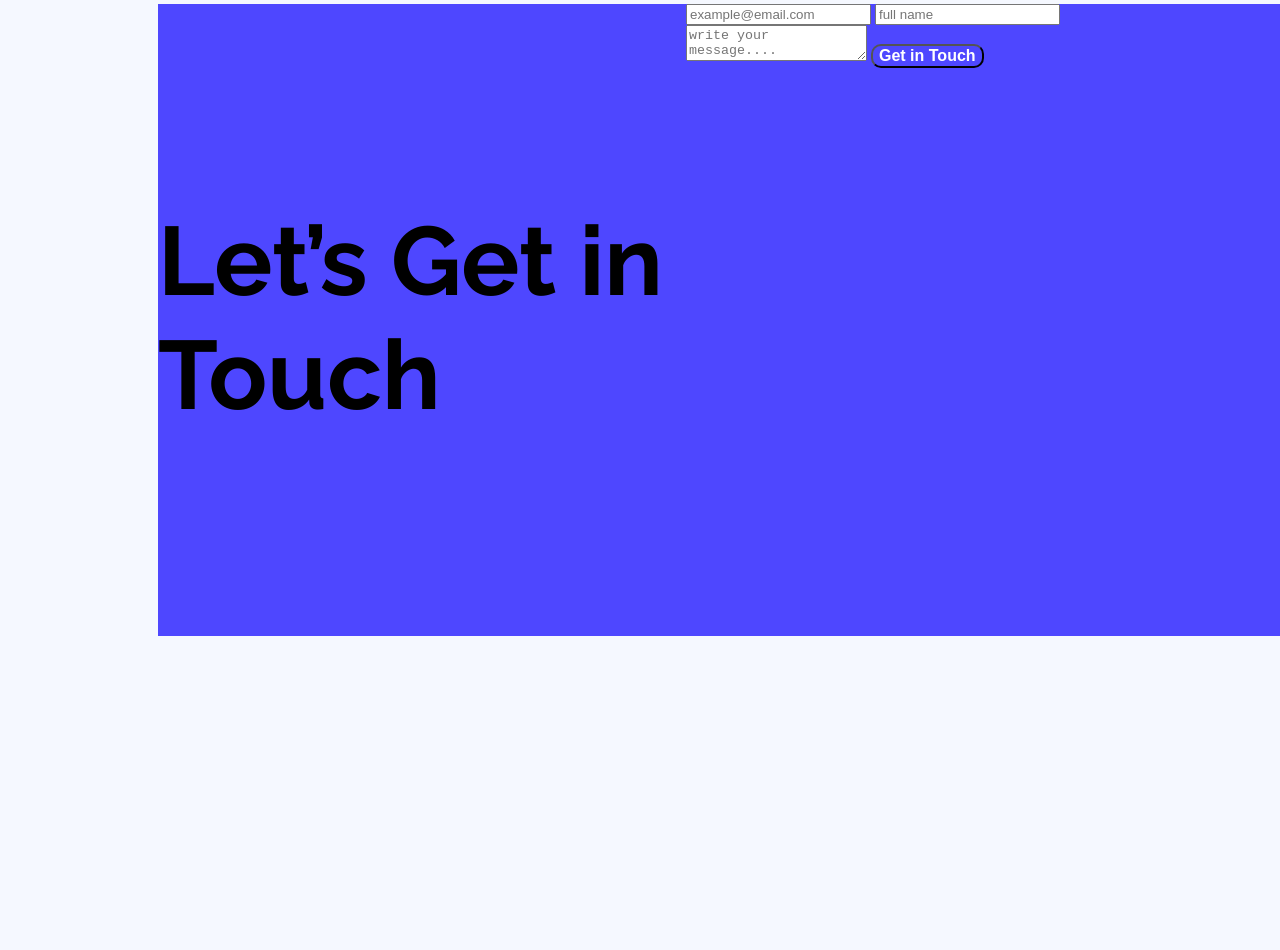
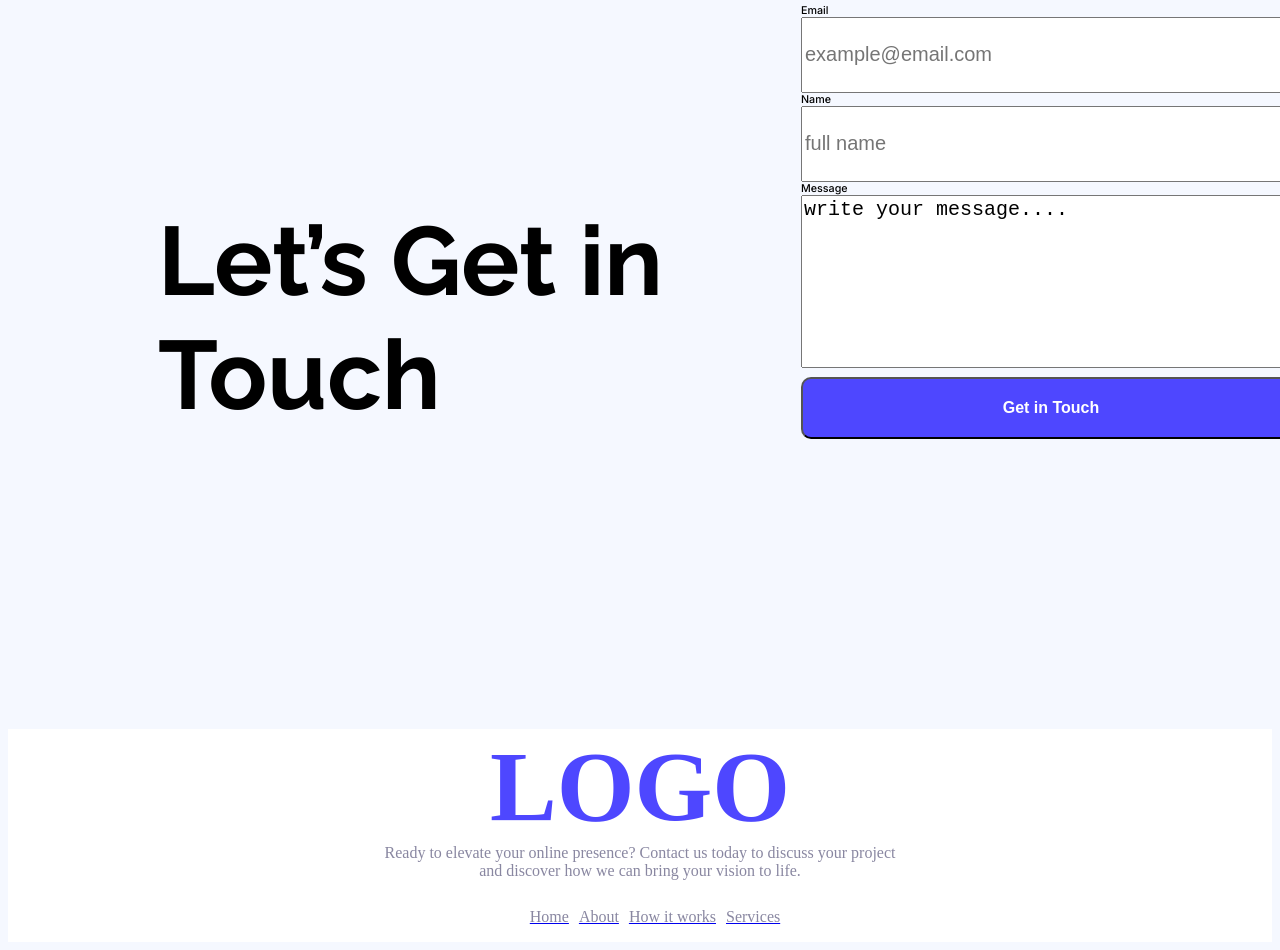
Before and after one commit to Zarefas/B12A01-landing-launchpad, a plain HTML site: page index.html in a window 1280 px wide. Shown: the part 3022-3972 px from the top of the page. Before the commit the page ends 3751 px from the top, so only its background shows below. Drawn offline with Linux system fonts and the light colour scheme.

Commit message:
Complete

```diff
--- a/index.html
+++ b/index.html
@@ -159,25 +159,59 @@
         </div>
       </section>
       <!-- bonus-photo -->
-      <section class="bonus-photo"><div class="photo">
-          <img src="./Assets/filler-photo.PNG" alt="">
-      </div></section>
+      <section class="bonus-photo">
+        <div class="photo">
+          <img src="./Assets/filler-photo.PNG" alt="" />
+        </div>
+      </section>
 
       <!-- form-input -->
       <section class="form-input">
-          <div class="form-input-column"><p class="form-column1">Let’s Get in Touch</p></div>
-          <div class="form-input-column-form-section">
-                    <form action="">
-                              <input type="email" name="Email" id="ss" placeholder="example@email.com">
-                              <input type="text" name="" id="" placeholder="full name">
-                              <textarea name="" id="" placeholder="write your message...."></textarea>
-                              <input class="btn-all" type="button" value="Get in Touch">
-                    </form>
-          </div>
-
+        <div class="form-input-column">
+          <p class="form-column1">Let’s Get in Touch</p>
+        </div>
+        <div class="form-input-column-form-section">
+          <form action="">
+            <h6 class="PPP">Email</h6>
+            <input
+              type="email"
+              name="Email"
+              id="ss"
+              placeholder="example@email.com"
+            />
+            <h6 class="PPP">Name</h6>
+            <input type="text" name="" id="" placeholder="full name" />
+            <h6 class="PPP">Message</h6>
+            <textarea name="" id="" cols="30" rows="20">
+write your message....</textarea
+            >
+            <input class="btn-all btn-end" type="button" value="Get in Touch" />
+          </form>
+        </div>
       </section>
     </main>
     <!-- Part-3 -->
-    <footer></footer>
+    <footer class="footer-main">
+      <div class="footer-content">
+        <div class="footer-logo">LOGO</div>
+        <div class="footer-description">
+          Ready to elevate your online presence? Contact us today to discuss
+          your project and discover how we can bring your vision to life.
+        </div>
+        <div class="footer-list">
+          <ul class="qqq">
+            <a href="www.google.com" target="_blank">
+              <li>Home</li> </a
+            ><a href="www.google.com" target="_blank">
+              <li>About</li> </a
+            ><a href="www.google.com" target="_blank">
+              <li>How it works</li> </a
+            ><a href="www.google.com" target="_blank">
+              <li>Services</li>
+            </a>
+          </ul>
+        </div>
+      </div>
+    </footer>
   </body>
 </html>
--- a/styles/protfolio.css
+++ b/styles/protfolio.css
@@ -206,13 +206,12 @@
 }
 
 /* Form-input area */
-.form-input{
+.form-input {
   width: 1140px;
   height: 632px;
   margin: 93px 150px;
   display: flex;
-          /* justify-content: space-between; */
-          background-color: #4e47ff;
+  justify-content: space-between;
 }
 .form-column1 {
   font-family: "Raleway", sans-serif;
@@ -224,16 +223,81 @@
   color: #000000;
   margin: 200px 0px;
 }
-.form-input-column{
+.form-input-column {
   width: 528px;
   height: 232px;
 }
-.form-input-column-form-section{
+.form-input-column-form-section {
   width: 497px;
   height: 490px;
 }
-
+.form-input input[type="email"],
+.form-input input[type="text"] {
+  width: 497px;
+  height: 70px;
+  font-size: 20px;
+  font-weight: 400;
+}
+.form-input textarea {
+  width: 497px;
+  height: 167px;
+  font-size: 20px;
+  font-weight: 400;
+}
+.btn-end {
+  border-radius: 10px;
+  width: 500px;
+  height: 62px;
+  margin-top: 5px;
+}
+.PPP {
+  font-family: "Inter", sans-serif;
+  font-optical-sizing: auto;
+  font-weight: <weight>;
+  font-style: normal;
+  font-size: 18;
+  font-weight: 500;
+  margin: 0px;
+}
 /* main-END */
 /* main-END */
 
 /* Footer */
+.footer-main {
+  background-color: #ffffff;
+}
+.footer-logo {
+  font-size: 100px;
+  font-weight: 900;
+  color: #4e47ff;
+  text-align: center;
+}
+.footer-description {
+  color: #8987a1;
+  text-align: center;
+  width: 531px;
+  height: 48px;
+  text-align: center;
+  margin: 0 auto;
+}
+.footer-list ul li {
+  text-decoration: none;
+  list-style-type: none;
+  list-style: none;
+  color: #8987a1;
+}
+.footer-list {
+  display: flex;
+  text-decoration: none;
+  justify-content: space-around;
+  color: #8987a1;
+}
+.qqq {
+  text-decoration: none;
+  display: flex;
+
+  justify-content: space-evenly;
+}
+.qqq li {
+  margin-right: 10px;
+}
```
Lines whose indentation alone changed are shown as unchanged.
